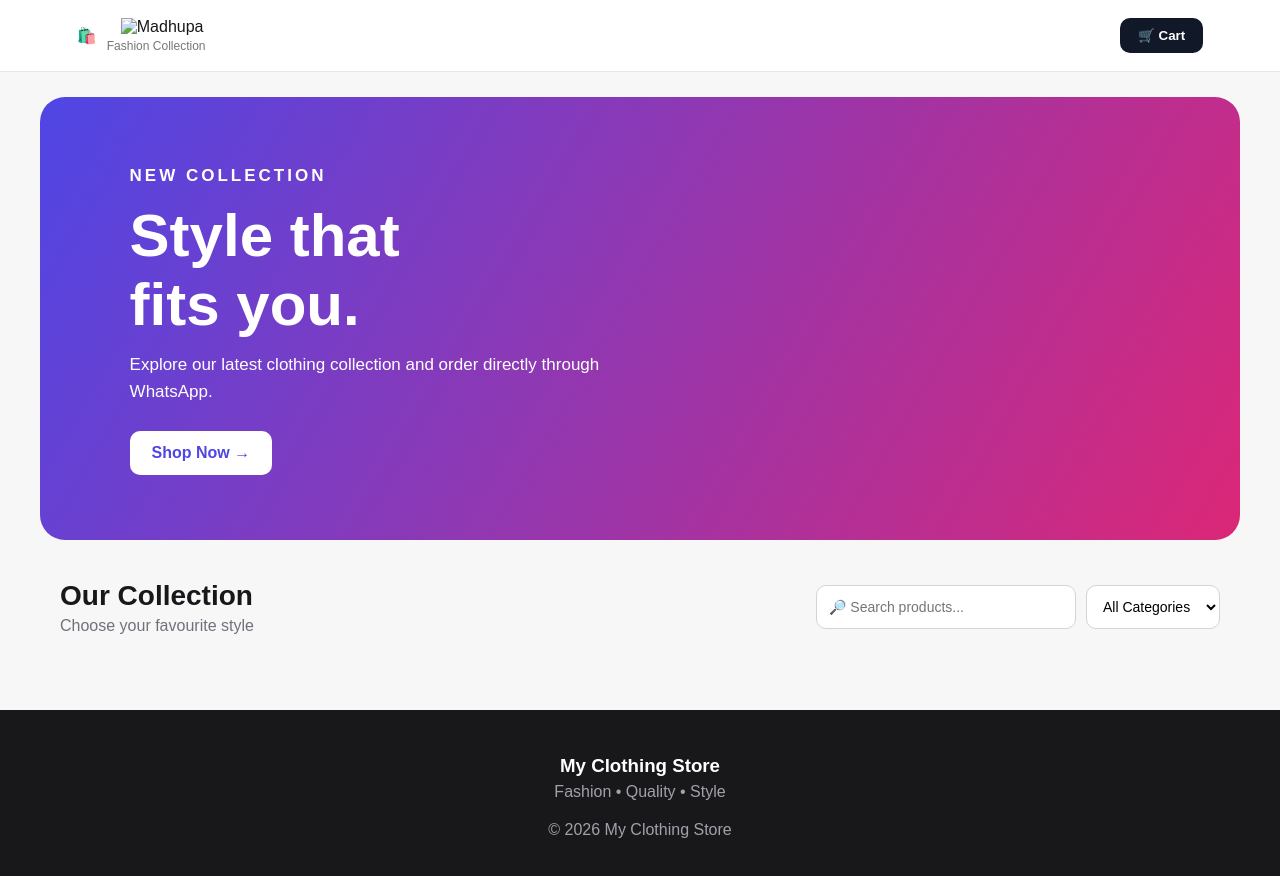
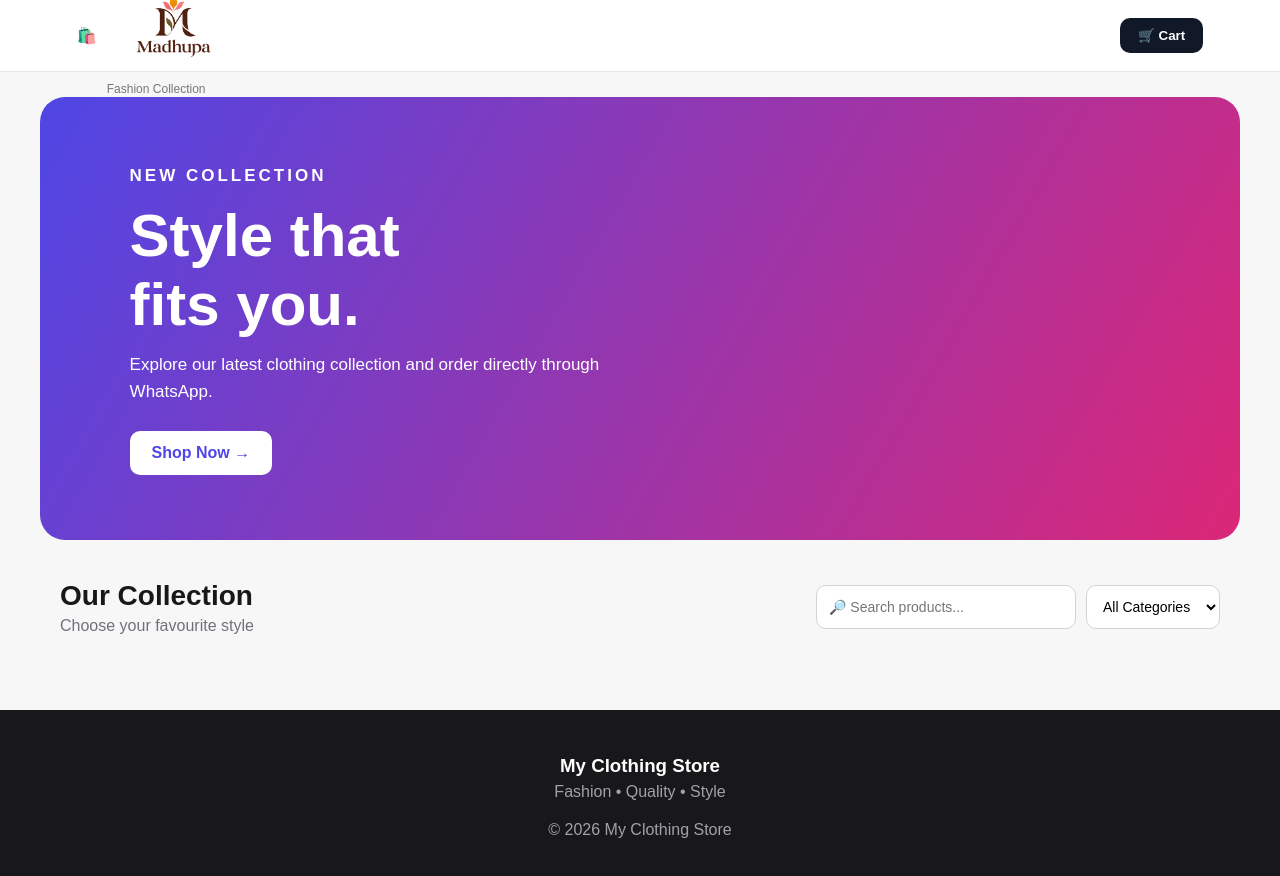
Before and after one commit to ajay-madhupa/madhupa, a plain HTML site: page index.html in a window 1280 px wide. Drawn offline with nearby package versions, Linux system fonts and the light colour scheme; no server answers.

Commit message:
Update index.html

```diff
--- a/index.html
+++ b/index.html
@@ -18,7 +18,7 @@
         <div class="logo">
             🛍️
             <div>
-                <img src="madhupa-logo.png" alt="Madhupa" class="brand-logo">
+                <img src="MadhupaLogo.png" alt="Madhupa" class="brand-logo">
                 <span>Fashion Collection</span>
             </div>
         </div>
```
